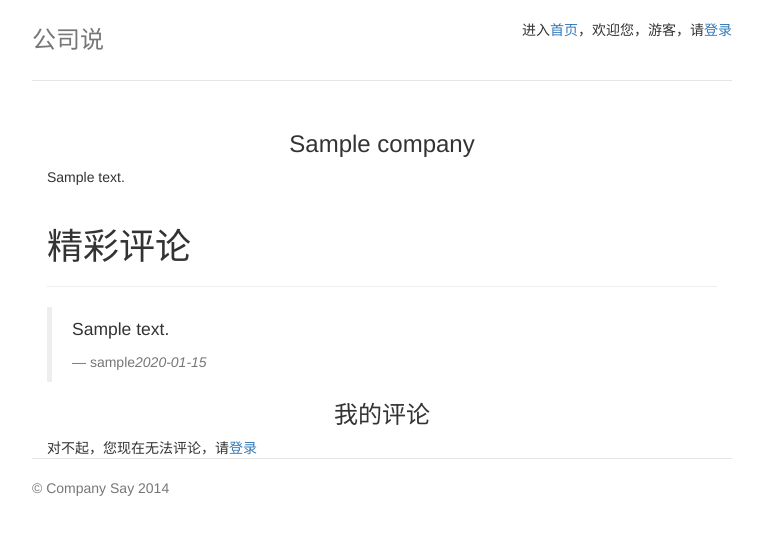
After one commit to isaced/ComSay, a Flask app: page /company/1 in a window 1280 px wide. The commit adds this page. Shown: the top 535 px of the page, without its empty margins (258-1019 px from the left). Run offline with Flask 2, Linux system fonts and the light colour scheme; tables that the repository leaves empty hold one stand-in row (values such as "Sample post"); some libraries are stand-ins or nearby versions.

Commit message:
finish the most functional block in this application

```diff
--- a/app.py
+++ b/app.py
@@ -1,13 +1,13 @@
 from flask import Flask
 from flask.ext.sqlalchemy import SQLAlchemy
-
-from views.index import index
-from views.vip import vip
 
 app=Flask(__name__)
 
 app.config['SQLALCHEMY_DATABASE_URI']='sqlite:////home/ws/comsay.sqlite'
 db=SQLAlchemy(app)
+
+from views.index import index
+from views.vip import vip
 
 app.register_blueprint(index)
 app.register_blueprint(vip)
--- a/models/Comments.py
+++ b/models/Comments.py
@@ -10,7 +10,7 @@ class Comments(db.Model):
     id=db.Column(db.Integer,primary_key=True)
     contents=db.Column(db.String(255),nullable=False)
     create_time=db.Column(db.String(20),nullable=False)
-    user=db.Column(db.Integer,db.ForeignKey('user.id'))#"the user.id" is table "user" not the class User
+    user_id=db.Column(db.Integer,db.ForeignKey('user.id'))#"the user.id" is table "user" not the class User
     user=db.relationship('User',backref=db.backref("Comments",lazy='dynamic'))#here is class User
     company_id=db.Column(db.Integer,db.ForeignKey('company.id'))#"the company.id" is table "company" not the class Company
     company=db.relationship('Company',backref=db.backref('Comments',lazy='dynamic'))#here is class Company
@@ -23,3 +23,7 @@ class Comments(db.Model):
 
     def __repr__(self):
         return '<Comments %r>' %self.id
+
+    def add(comment):
+        db.session.add(comment)
+        db.session.commit()
--- a/models/Company.py
+++ b/models/Company.py
@@ -20,4 +20,8 @@ class Company(db.Model):
         self.modifyTime=modifyTime
 
     def __repr__(self):
-        return '<Company %>' % self.name
+        return '<Company %r>' % (self.name)
+
+    def add(company):
+        db.session.add(company)
+        db.session.commit()
--- /dev/null
+++ b/templates/company.html
@@ -0,0 +1,71 @@
+{% extends "layout.html" %}
+{% block title %}公司说{% endblock %}
+{% block script %}
+$(function(){
+	$("#form").submit(function(e){
+		var contents=$("#contents").val();
+		if(contents.length==0){
+			$("#error_msg").html("评论不能为空");
+			e.preventDefault();
+			return 0;
+		}
+		if(contents.length>100){
+			$("#error_msg").html("超过字数限制");
+			e.preventDefault();
+			return 0;
+		}
+	});
+});
+{% endblock %}
+{% block body %}
+	<div class="container-fluid">
+		<div class="row-fluid">
+			<div class="span12">
+				<h3 class="text-center">
+					{{company.name}}
+				</h3>
+			</div>
+		</div>
+		<div class="row-fluid">
+			<div class="span12">
+				<p class="text-left">
+					{{company.description}}
+				</p>
+			</div>
+		</div>
+		<div class="row-fluid">
+			<div class="span12">
+				<div class="page-header">
+					<h1>
+						精彩评论<small></small>
+					</h1>
+				</div>
+				{% for comment in list %}
+				<blockquote>
+					<p>
+						{{comment.contents}}
+					</p> <small>{{comment.user.user_name}}<cite>{{comment.create_time}}</cite></small>
+				</blockquote>
+				{% endfor %}
+			</div>
+		</div>
+		<div class="row-fluid">
+			<div class="span12">
+				<h3 class="text-center">
+					我的评论
+				</h3>
+				{% if session.get("user") %}
+				<form id="form" action="/company/comments/submit" method="POST">
+					 <textarea id="contents" name="contents" class="form-control" placeholder="不超过100个汉字"></textarea>
+					 <span id="error_msg" class="help-block"></span>
+					 <input type="text" style="display:none;" name="user_id" value="{{session.get("user").id}}"/>
+					 <input type="text" style="display:none;" name="company_id" value="{{company.id}}"/>
+					 <button type="submit" class="btn btn-default">提交</button>
+				</form>
+				{% else %}
+					对不起，您现在无法评论，请<a href="/login">登录</a>
+				{% endif %}
+			</div>
+		</div>
+	</div>
+{% endblock %}
--- a/templates/index.html
+++ b/templates/index.html
@@ -7,9 +7,11 @@
       </div>
 
       <div class="row marketing">
+      {% for company in list %}
         <div class="col-lg-12">
-          <h4>公司名称</h4>
-          <p>简介~~~</p>
+          <h4><a href="/company/{{company.id}}">{{company.name}}</a></h4>
+          <p>{{company.description}}</p>
         </div>
+      {% endfor %}
       </div>
 {% endblock %}
--- a/templates/layout.html
+++ b/templates/layout.html
@@ -11,12 +11,12 @@
     <link href="http://cdn.bootcss.com/bootstrap/3.3.4/css/bootstrap.min.css" rel="stylesheet">
 
     <!-- Custom styles for this template -->
-    <link href="static/style.css" rel="stylesheet">
+    <link href="{{ url_for('static', filename='style.css') }}" rel="stylesheet">
 
     <!-- Just for debugging purposes. Don't actually copy these 2 lines! -->
     <!--[if lt IE 9]><script src="../../assets/js/ie8-responsive-file-warning.js"></script><![endif]-->
     <script src="http://v3.bootcss.com/assets/js/ie-emulation-modes-warning.js"></script>
-	 <script src="static/jquery-1.8.3.js"></script>
+	 <script src="{{ url_for('static', filename='jquery-1.8.3.js') }}"></script>
     <!-- HTML5 shim and Respond.js for IE8 support of HTML5 elements and media queries -->
     <!--[if lt IE 9]>
       <script src="http://cdn.bootcss.com/html5shiv/3.7.2/html5shiv.min.js"></script>
--- a/views/index.py
+++ b/views/index.py
@@ -3,11 +3,33 @@ from flask import Blueprint, render_template,request,Response,make_response,sess
 index = Blueprint('index', __name__)
 
 from models.User import User
+from models.Company import Company
+from models.Comments import Comments
 import time,serials
 
 @index.route('/')
 def index_list():
-    return render_template('index.html')
+    list=Company.query.order_by(Company.createTime.desc()).all()
+    return render_template('index.html',list=list)
+
+@index.route("/company/<string:id>")
+def company(id):
+    company=Company.query.filter_by(id=id).first()
+    list=Comments.query.filter_by(company_id=id).all()
+    return render_template("company.html",list=list,company=company)
+
+@index.route("/company/comments/submit",methods=["POST"])
+def commentsSub():
+    user_id=request.form["user_id"]
+    company_id=request.form["company_id"]
+    contents=request.form["contents"]
+    if user_id==None or company_id==None or contents==None:
+        abort(404)
+    user=User.query.filter_by(id=user_id).first()
+    company=Company.query.filter_by(id=company_id).first()
+    comments=Comments(contents,time.strftime("%Y-%m-%d %T"),user,company)
+    Comments.add(comments)
+    return redirect(url_for("index.company",id=company_id))
 
 @index.route("/logout")
 def logout():
@@ -53,8 +75,7 @@ def register():
         password=request.form["password"]
         user=User(user_name,password,time.strftime("%Y-%m-%d %T"),None)
         User.add(user)
-        print(user.id+","+user.user_name+","+user.password+","+user.create_time+","+user.modify_time)
-        session[user]=user.__dict__
+        session["user"]=serials.getDict(user)
         return redirect(url_for("vip.index"))
 
 @index.route("/exists",methods=["POST"])
```
Also changed, not shown: templates/addCompany.html (added, +82 -0 lines), templates/user.html (+17 -7 lines), views/vip.py (+39 -3 lines).
